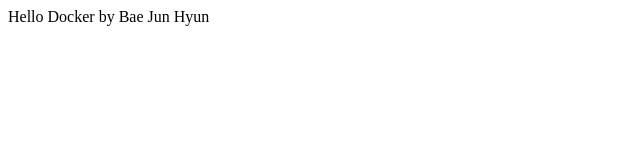
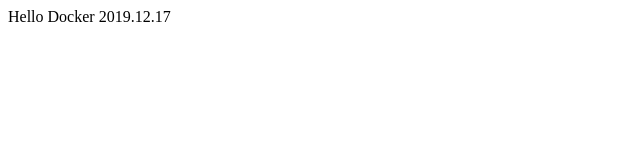
Before and after one commit to SystemOutCoding/simple_dockerfile, a plain HTML site: page wwwroot/index.html in a window 1280 px wide. Shown: the full height of the page, 0-640 px from the left. Drawn offline with Linux system fonts and the light colour scheme.

Commit message:
Update index.html

```diff
--- a/wwwroot/index.html
+++ b/wwwroot/index.html
@@ -1 +1 @@
-<html> <body> Hello Docker by Bae Jun Hyun </body> </html>
+<html> <body> Hello Docker 2019.12.17 </body> </html>
```
